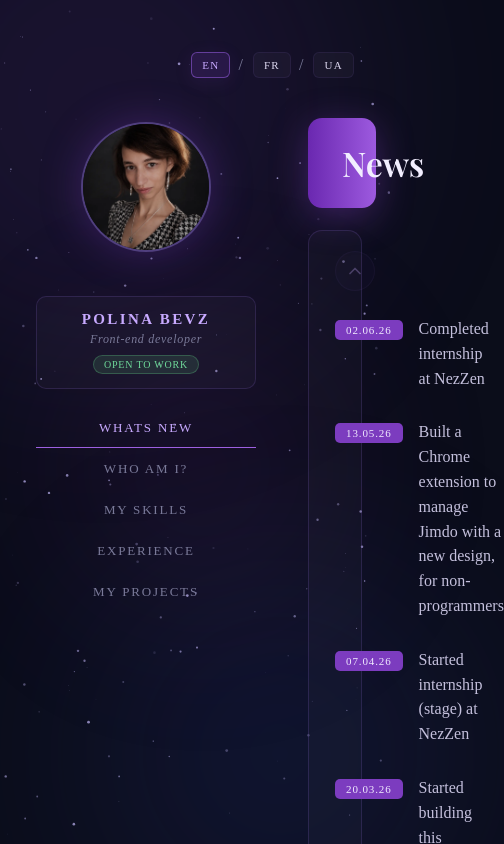
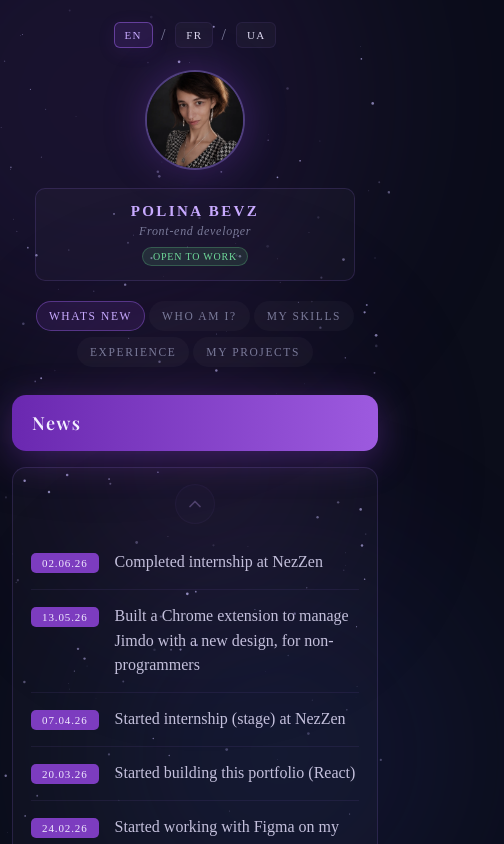
Before and after one commit to Polinovia/portfolio-react, a React (Create React App) app: page / in a window 390 px wide. Shown: the top 844 px of the page, 504 px wide, since content can reach past the window. Built offline with nearby package versions, Linux system fonts and the light colour scheme.

Commit message:
Make layout responsive: stacked sidebar and project popup list on mobile
Below 760px the sidebar collapses above the main content with a
centered, wrapped nav, and the project carousel is replaced by a
tappable list that opens a popup with the full project card.

```diff
--- a/src/sections/Projects.jsx
+++ b/src/sections/Projects.jsx
@@ -167,6 +167,7 @@ export default function Projects() {
   const carouselRef = useRef(null)
   const trackRef = useRef(null)
   const [viewportWidth, setViewportWidth] = useState(null)
+  const [selectedProject, setSelectedProject] = useState(null)
 
   // Clip the viewport to a width that fits a whole number of cards, so no
   // card is ever half-visible at the edge - it either fully shows or scrolls off.
@@ -193,6 +194,7 @@ export default function Projects() {
   }
 
   return (
+    <>
       <div className="project-carousel" ref={carouselRef}>
         <button
           type="button"
@@ -235,5 +237,48 @@ export default function Projects() {
           ›
         </button>
       </div>
+
+      {/* Mobile-only: tappable list, opens a popup with the full card */}
+      <ul className="project-mobile-list">
+        {PROJECTS.map((project) => (
+          <li
+            key={project.name}
+            className="project-mobile-item"
+            onClick={() => setSelectedProject(project)}
+          >
+            <div>
+              <div className="project-mobile-item-name">{project.name}</div>
+              <div className="project-mobile-item-tech">{project.tech}</div>
+            </div>
+            <span className="project-mobile-item-arrow">›</span>
+          </li>
+        ))}
+      </ul>
+
+      {selectedProject && (
+        <div className="project-modal-overlay" onClick={() => setSelectedProject(null)}>
+          <div className="project-modal" onClick={(e) => e.stopPropagation()}>
+            <button
+              type="button"
+              className="project-modal-close"
+              onClick={() => setSelectedProject(null)}
+              aria-label="Close"
+            >
+              ×
+            </button>
+            <ProjectCard
+              name={selectedProject.name}
+              tech={selectedProject.tech}
+              description={selectedProject.description}
+              category={selectedProject.category}
+              folder={selectedProject.folder}
+              url={selectedProject.url}
+              previewUrl={selectedProject.previewUrl}
+              image={selectedProject.image}
+            />
+          </div>
+        </div>
+      )}
+    </>
   )
 }
--- a/src/styles/global.css
+++ b/src/styles/global.css
@@ -692,6 +692,92 @@ nav {
   border: 1px solid var(--badge-wp-border);
 }
 
+/* Mobile project list - replaces the carousel below the breakpoint */
+.project-mobile-list {
+  display: none;
+  flex-direction: column;
+  gap: 10px;
+}
+.project-mobile-item {
+  display: flex;
+  justify-content: space-between;
+  align-items: center;
+  gap: 12px;
+  background: var(--bg2);
+  border: 1px solid var(--border);
+  border-radius: var(--radius-md);
+  padding: 14px 16px;
+  cursor: pointer;
+  transition: border-color var(--transition-fast), background var(--transition-fast);
+}
+.project-mobile-item:hover,
+.project-mobile-item:active {
+  border-color: var(--border-hover);
+  background: rgba(124, 60, 191, 0.1);
+}
+.project-mobile-item-name {
+  font-family: var(--font-display);
+  font-size: 14px;
+  letter-spacing: 0.08em;
+  color: var(--text-project);
+}
+.project-mobile-item-tech {
+  font-size: 12px;
+  color: var(--text-muted);
+  margin-top: 2px;
+}
+.project-mobile-item-arrow {
+  color: var(--text-muted);
+  font-size: 18px;
+  flex-shrink: 0;
+}
+
+/* Project detail popup, opened by tapping a mobile list item */
+.project-modal-overlay {
+  position: fixed;
+  inset: 0;
+  background: rgba(6, 6, 16, 0.72);
+  backdrop-filter: blur(4px);
+  display: flex;
+  align-items: center;
+  justify-content: center;
+  padding: 20px;
+  z-index: 50;
+  animation: modalFadeIn 0.2s ease both;
+}
+.project-modal {
+  position: relative;
+  width: 100%;
+  max-width: 380px;
+  max-height: 88vh;
+  overflow-y: auto;
+}
+.project-modal .project-card {
+  animation: none;
+}
+.project-modal-close {
+  position: absolute;
+  top: -14px;
+  right: -14px;
+  width: 32px;
+  height: 32px;
+  border-radius: 50%;
+  border: 1px solid var(--border);
+  background: var(--bg2);
+  color: var(--text);
+  font-size: 18px;
+  display: flex;
+  align-items: center;
+  justify-content: center;
+  cursor: pointer;
+  z-index: 1;
+}
+
+@keyframes modalFadeIn {
+  from { opacity: 0; }
+  to { opacity: 1; }
+}
+
 /* ── Footer ───────────────────────────────────
      Always visible at the bottom of the page     */
 footer {
@@ -805,3 +891,105 @@ footer {
     transform: translateX(0);
   }
 }
+
+/* ── Responsive ───────────────────────────────
+     Below this width the sidebar stacks above the
+     main content instead of sitting beside it, and
+     the project carousel swaps for a tap-to-open list. */
+@media (max-width: 760px) {
+  .shell {
+    grid-template-columns: 1fr;
+    grid-template-rows: auto auto auto;
+    padding: 28px 18px 44px;
+    gap: 0;
+  }
+
+  .lang-row {
+    justify-content: center;
+    margin-bottom: 22px;
+  }
+
+  .sidebar {
+    padding-top: 0;
+    margin-bottom: 28px;
+  }
+  .avatar-wrap {
+    width: 100px;
+    height: 100px;
+    margin-bottom: 18px;
+  }
+  .sidebar-intro {
+    max-width: 320px;
+  }
+
+  nav {
+    flex-direction: row;
+    flex-wrap: wrap;
+    justify-content: center;
+    gap: 6px 4px;
+  }
+  .nav-btn {
+    width: auto;
+    padding: 8px 12px;
+    font-size: 11.5px;
+    border-bottom: none;
+    border-radius: 999px;
+    background: rgba(255, 255, 255, 0.03);
+    border: 1px solid transparent;
+  }
+  .nav-btn:hover {
+    transform: none;
+  }
+  .nav-btn.active {
+    border-color: rgba(160, 100, 240, 0.4);
+    background: rgba(124, 60, 191, 0.16);
+  }
+
+  .main {
+    gap: 16px;
+  }
+  .banner,
+  .hero-banner {
+    padding: 16px 20px;
+    font-size: 21px;
+    letter-spacing: 0.08em;
+  }
+  .card {
+    padding: 16px 18px;
+  }
+
+  .job-row {
+    flex-direction: column;
+    align-items: flex-start;
+    gap: 6px;
+  }
+
+  .skill-row {
+    gap: 18px;
+  }
+
+  /* Projects: swap the arrow carousel for a tappable list + popup */
+  .project-carousel {
+    display: none;
+  }
+  .project-mobile-list {
+    display: flex;
+  }
+
+  footer {
+    padding: 26px 18px 22px;
+  }
+}
+
+@media (max-width: 420px) {
+  .shell {
+    padding: 22px 12px 36px;
+  }
+  .banner,
+  .hero-banner {
+    font-size: 18px;
+  }
+  .skill-item {
+    width: 64px;
+  }
+}
```
Lines whose indentation alone changed are shown as unchanged.
